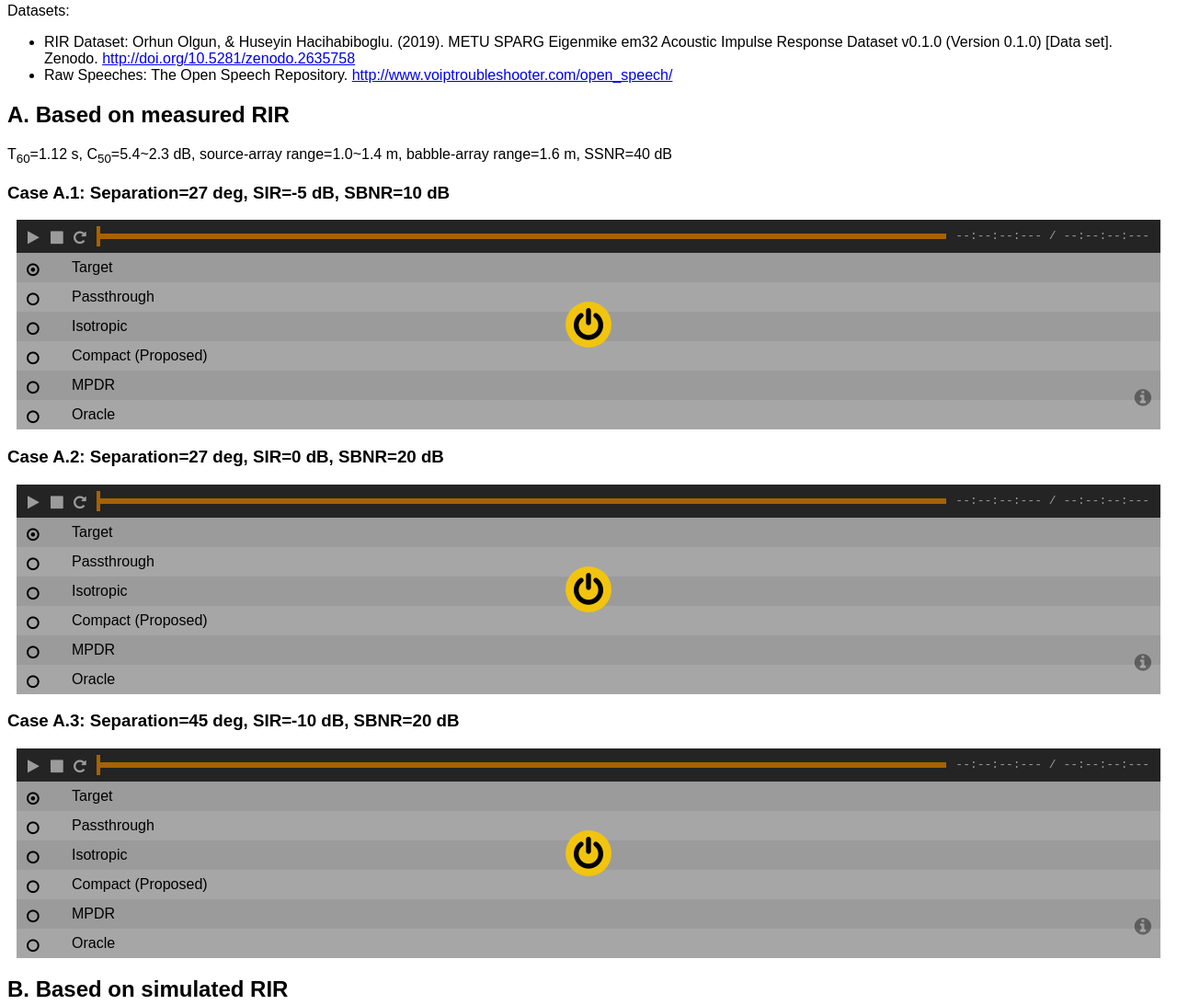
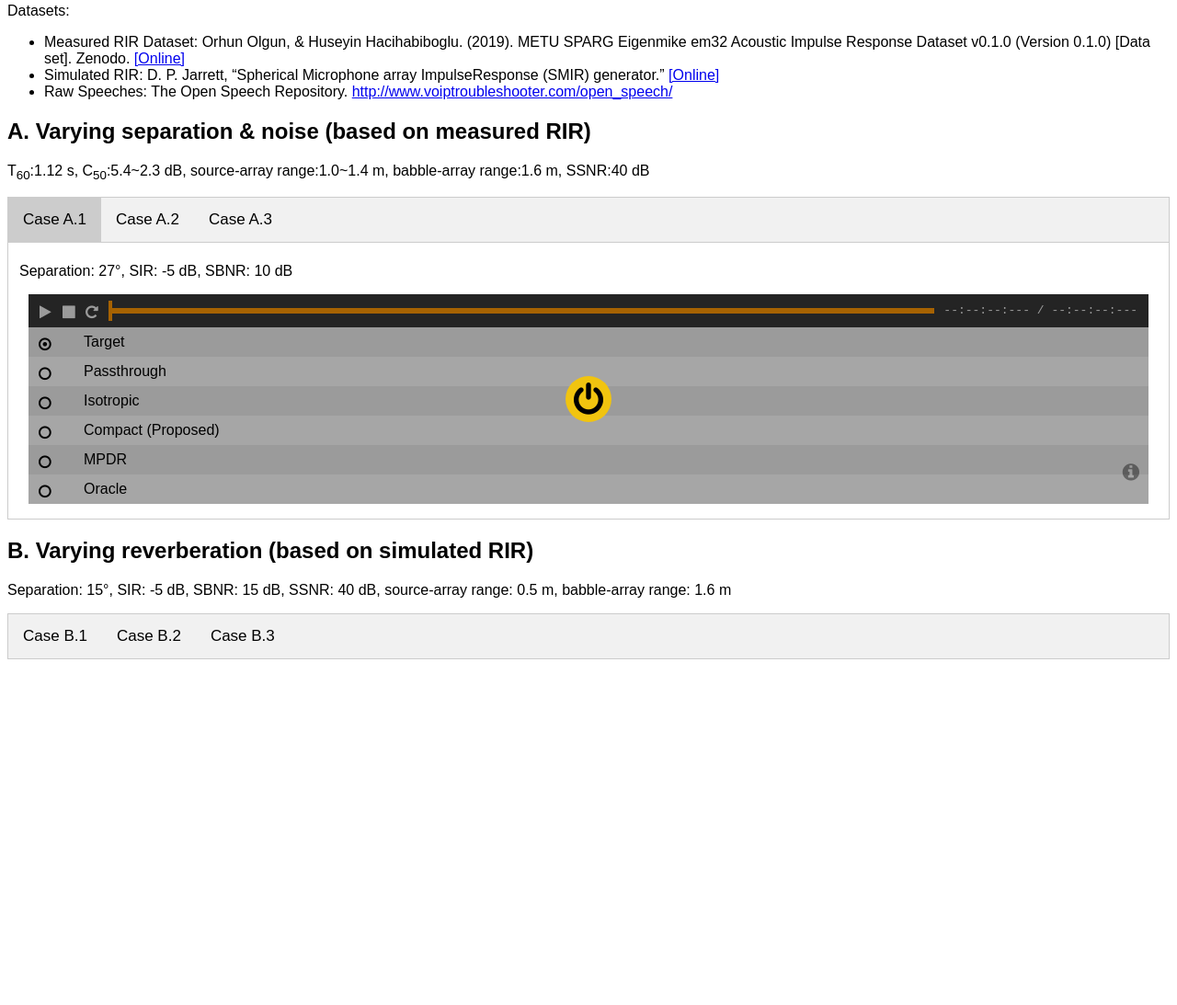
Before and after one commit to ImperialCollegeLondon/sap-papers-2021-elospheres-compact-model, a plain HTML site: page docs/index.html in a window 1280 px wide. Shown: the part 374-1467 px from the top of the page at 92% size. After the commit the page ends 1099 px from the top, so only its background shows below. Drawn offline with nearby package versions, Linux system fonts and the light colour scheme.

Commit message:
Tab window added
Tab window added. Compact view

```diff
--- a/docs/index.html
+++ b/docs/index.html
@@ -10,6 +10,49 @@
     <style media="screen">
         body {font-family: sans-serif;}
     </style>
+
+    <meta name="viewport" content="width=device-width, initial-scale=1">
+    <style>
+        body {font-family: Arial;}
+
+        /* Style the tab */
+        .tab {
+          overflow: hidden;
+          border: 1px solid #ccc;
+          background-color: #f1f1f1;
+        }
+
+        /* Style the buttons inside the tab */
+        .tab button {
+          background-color: inherit;
+          float: left;
+          border: none;
+          outline: none;
+          cursor: pointer;
+          padding: 14px 16px;
+          transition: 0.3s;
+          font-size: 17px;
+        }
+
+        /* Change background color of buttons on hover */
+        .tab button:hover {
+          background-color: #ddd;
+        }
+
+        /* Create an active/current tablink class */
+        .tab button.active {
+          background-color: #ccc;
+        }
+
+        /* Style the tab content */
+        .tabcontent {
+          display: none;
+          padding: 6px 12px;
+          border: 1px solid #ccc;
+          border-top: none;
+        }
+    </style>
+
 </head>
 <body>
 
@@ -33,14 +76,24 @@ Alastair H. Moore, Sina Hafezi, Rebecca R. Vos, Patrick A. Naylor, Mike Brookes<
 
     <p>Datasets:</p>
     <ul>
-  <li>RIR Dataset: Orhun Olgun, & Huseyin Hacihabiboglu. (2019). METU SPARG Eigenmike em32 Acoustic Impulse Response Dataset v0.1.0 (Version 0.1.0) [Data set]. Zenodo. <a href="http://doi.org/10.5281/zenodo.2635758" target="_blank">http://doi.org/10.5281/zenodo.2635758</a></li>
+      <li>Measured RIR Dataset: Orhun Olgun, & Huseyin Hacihabiboglu. (2019). METU SPARG Eigenmike em32 Acoustic Impulse Response Dataset v0.1.0 (Version 0.1.0) [Data set]. Zenodo. <a href="http://doi.org/10.5281/zenodo.2635758" target="_blank">[Online]</a></li>
+      <li>Simulated RIR: D. P. Jarrett, “Spherical   Microphone   array   ImpulseResponse  (SMIR)  generator.”  <a href="http://www.ee.ic.ac.uk/sap/smirgen/" target="_blank">[Online]</a>
       <li>Raw Speeches: The Open Speech Repository. <a href="http://www.voiptroubleshooter.com/open_speech/" target="_blank">http://www.voiptroubleshooter.com/open_speech/</a></li>
     </ul>
 
-<h2> A. Based on measured RIR </h2>
-T<sub>60</sub>=1.12 s, C<sub>50</sub>=5.4~2.3 dB, source-array range=1.0~1.4 m, babble-array range=1.6 m, SSNR=40 dB
+    <h2> A. Varying separation & noise (based on measured RIR) </h2>
+    <p>T<sub>60</sub>:1.12 s, C<sub>50</sub>:5.4~2.3 dB, source-array range:1.0~1.4 m, babble-array range:1.6 m, SSNR:40 dB</p>
 
-<h3> Case A.1:  Separation=27 deg, SIR=-5 dB, SBNR=10 dB</h3>
+
+    <div class="tab">
+      <button class="tablinks" onclick="openCity(event, 'A1')" id="defaultOpen">Case A.1</button>
+      <button class="tablinks" onclick="openCity(event, 'A2')">Case A.2</button>
+      <button class="tablinks" onclick="openCity(event, 'A3')">Case A.3</button>
+      </button>
+    </div>
+
+    <div id="A1" class="tabcontent">
+      <p>Separation: 27<span>&#176;</span>, SIR: -5 dB, SBNR: 10 dB</p>
       <div class="player">
           <ts-track title="Target">
               <ts-source src="audio/realSPARG038_nSrc_2_babble_10dB_SIR_-5dB_sep_27_range_1.0m/target.wav"></ts-source>
@@ -60,8 +113,10 @@ T<sub>60</sub>=1.12 s, C<sub>50</sub>=5.4~2.3 dB, source-array range=1.0~1.4 m,
           <ts-track title="Oracle">
               <ts-source src="audio/realSPARG038_nSrc_2_babble_10dB_SIR_-5dB_sep_27_range_1.0m/enhanced_oracle_conNum_100_tau_0.05.wav"></ts-source>
       </div>
+    </div>
 
-<h3> Case A.2:  Separation=27 deg, SIR=0 dB, SBNR=20 dB</h3>
+    <div id="A2" class="tabcontent">
+      <p>Separation: 27<span>&#176;</span>, SIR: 0 dB, SBNR: 20 dB</p>
       <div class="player">
           <ts-track title="Target">
               <ts-source src="audio/realSPARG005_nSrc_2_babble_20dB_SIR_0dB_sep_27_range_1.0m/target.wav"></ts-source>
@@ -81,8 +136,10 @@ T<sub>60</sub>=1.12 s, C<sub>50</sub>=5.4~2.3 dB, source-array range=1.0~1.4 m,
           <ts-track title="Oracle">
               <ts-source src="audio/realSPARG005_nSrc_2_babble_20dB_SIR_0dB_sep_27_range_1.0m/enhanced_oracle_conNum_100_tau_0.05.wav"></ts-source>
       </div>
+    </div>
 
-<h3> Case A.3:  Separation=45 deg, SIR=-10 dB, SBNR=20 dB</h3>
+    <div id="A3" class="tabcontent">
+      <p>Separation: 45<span>&#176;</span>, SIR: -10 dB, SBNR: 20 dB</p>
       <div class="player">
           <ts-track title="Target">
               <ts-source src="audio/realSPARG077_nSrc_2_babble_20dB_SIR_-10dB_sep_45_range_1.0m/target.wav"></ts-source>
@@ -102,11 +159,22 @@ T<sub>60</sub>=1.12 s, C<sub>50</sub>=5.4~2.3 dB, source-array range=1.0~1.4 m,
           <ts-track title="Oracle">
               <ts-source src="audio/realSPARG077_nSrc_2_babble_20dB_SIR_-10dB_sep_45_range_1.0m/enhanced_oracle_conNum_100_tau_0.05.wav"></ts-source>
       </div>
+    </div>
 
-<h2> B. Based on simulated RIR </h2>
-Separation=15 deg, SIR=-5 dB, SBNR=15 dB, SSNR=40 dB, source-array range=0.5 m, babble-array range=1.6 m
 
-<h3> Case B.1:  T<sub>60</sub>=0.2 s, C<sub>50</sub>=27.5 dB</h3>
+    <h2> B. Varying reverberation (based on simulated RIR) </h2>
+    <p>Separation: 15<span>&#176;</span>, SIR: -5 dB, SBNR: 15 dB, SSNR: 40 dB, source-array range: 0.5 m, babble-array range: 1.6 m</p>
+
+
+    <div class="tab">
+      <button class="tablinks" onclick="openCity(event, 'B1')" id="defaultOpen">Case B.1</button>
+      <button class="tablinks" onclick="openCity(event, 'B2')">Case B.2</button>
+      <button class="tablinks" onclick="openCity(event, 'B3')">Case B.3</button>
+      </button>
+    </div>
+
+    <div id="B1" class="tabcontent">
+      <p>T<sub>60</sub>=0.2 s, C<sub>50</sub>=27.5 dB</p>
       <div class="player">
           <ts-track title="Target">
               <ts-source src="audio/simSPARG003_nSrc_2_RT_0.2_babble_15dB_SIR_-5dB_sep_15_range_0.5m/target.wav"></ts-source>
@@ -126,8 +194,10 @@ Separation=15 deg, SIR=-5 dB, SBNR=15 dB, SSNR=40 dB, source-array range=0.5 m,
           <ts-track title="Oracle">
               <ts-source src="audio/simSPARG003_nSrc_2_RT_0.2_babble_15dB_SIR_-5dB_sep_15_range_0.5m/enhanced_oracle_conNum_100_tau_0.05.wav"></ts-source>
       </div>
+    </div>
 
-<h3> Case B.2:  T<sub>60</sub>=0.5 s, C<sub>50</sub>=9.0 dB</h3>
+    <div id="B2" class="tabcontent">
+      <p>T<sub>60</sub>=0.5 s, C<sub>50</sub>=9.0 dB</p>
       <div class="player">
           <ts-track title="Target">
               <ts-source src="audio/simSPARG003_nSrc_2_RT_0.5_babble_15dB_SIR_-5dB_sep_15_range_0.5m/target.wav"></ts-source>
@@ -147,8 +217,10 @@ Separation=15 deg, SIR=-5 dB, SBNR=15 dB, SSNR=40 dB, source-array range=0.5 m,
           <ts-track title="Oracle">
               <ts-source src="audio/simSPARG003_nSrc_2_RT_0.5_babble_15dB_SIR_-5dB_sep_15_range_0.5m/enhanced_oracle_conNum_100_tau_0.05.wav"></ts-source>
       </div>
+    </div>
 
-<h3> Case B.3:  T<sub>60</sub>=1.0 s, C<sub>50</sub>=2.0 dB</h3>
+    <div id="B3" class="tabcontent">
+      <p>T<sub>60</sub>=1.0 s, C<sub>50</sub>=2.0 dB</p>
       <div class="player">
           <ts-track title="Target">
               <ts-source src="audio/simSPARG019_nSrc_2_RT_1.0_babble_15dB_SIR_-5dB_sep_15_range_0.5m/target.wav"></ts-source>
@@ -168,6 +240,27 @@ Separation=15 deg, SIR=-5 dB, SBNR=15 dB, SSNR=40 dB, source-array range=0.5 m,
           <ts-track title="Oracle">
               <ts-source src="audio/simSPARG019_nSrc_2_RT_1.0_babble_15dB_SIR_-5dB_sep_15_range_0.5m/enhanced_oracle_conNum_100_tau_0.05.wav"></ts-source>
       </div>
+    </div>
+
+
+    <script>
+    function openCity(evt, cityName) {
+      var i, tabcontent, tablinks;
+      tabcontent = document.getElementsByClassName("tabcontent");
+      for (i = 0; i < tabcontent.length; i++) {
+        tabcontent[i].style.display = "none";
+      }
+      tablinks = document.getElementsByClassName("tablinks");
+      for (i = 0; i < tablinks.length; i++) {
+        tablinks[i].className = tablinks[i].className.replace(" active", "");
+      }
+      document.getElementById(cityName).style.display = "block";
+      evt.currentTarget.className += " active";
+    }
+
+        document.getElementById("defaultOpen").click();
+    </script>
+
 
 <script src="https://code.jquery.com/jquery-3.2.1.min.js" integrity="sha256-hwg4gsxgFZhOsEEamdOYGBf13FyQuiTwlAQgxVSNgt4="crossorigin="anonymous"></script>
 <script src="./js/trackswitch.js"></script>
```
Also changed, not shown: 1 other file. Lines whose indentation alone changed are shown as unchanged.
